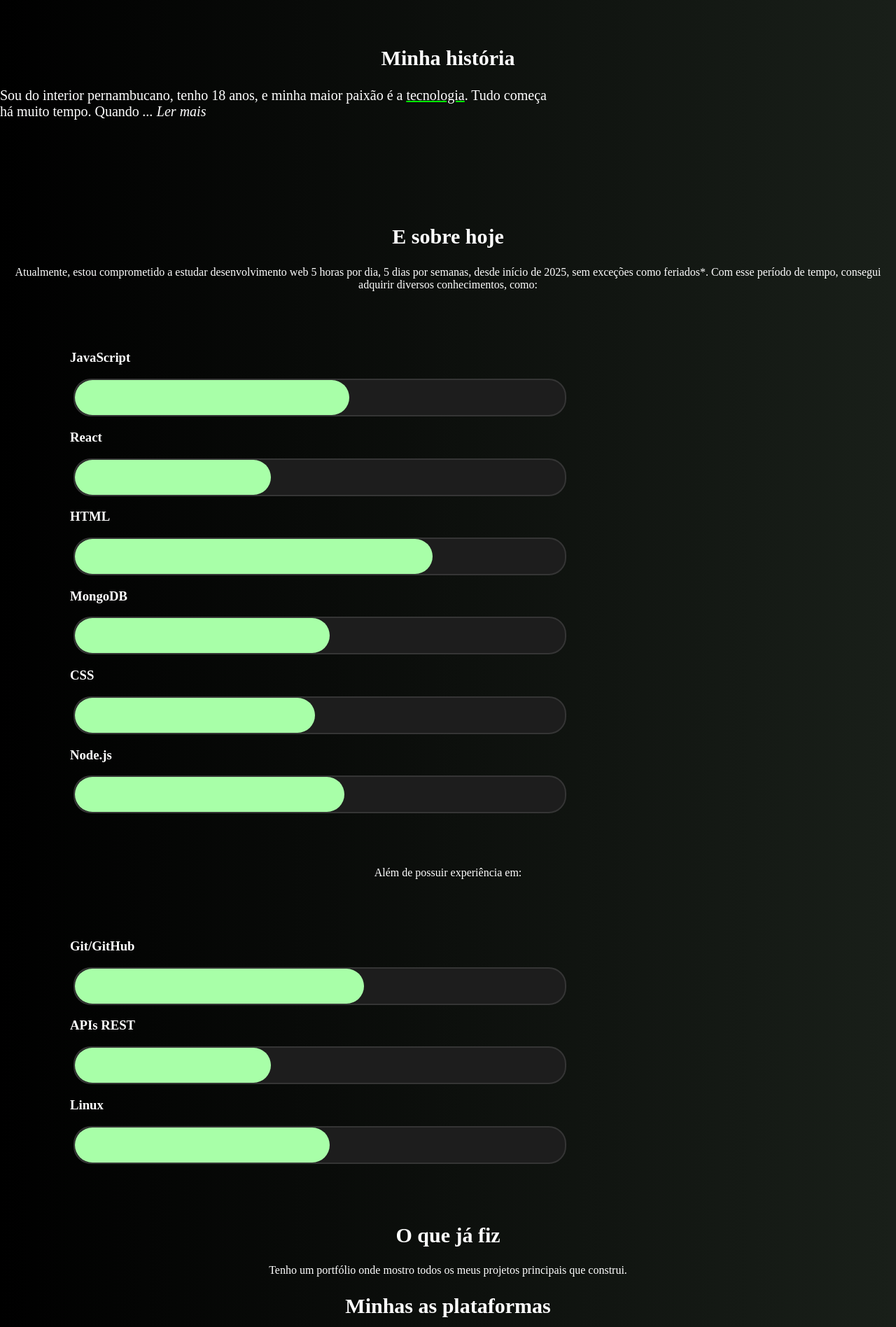
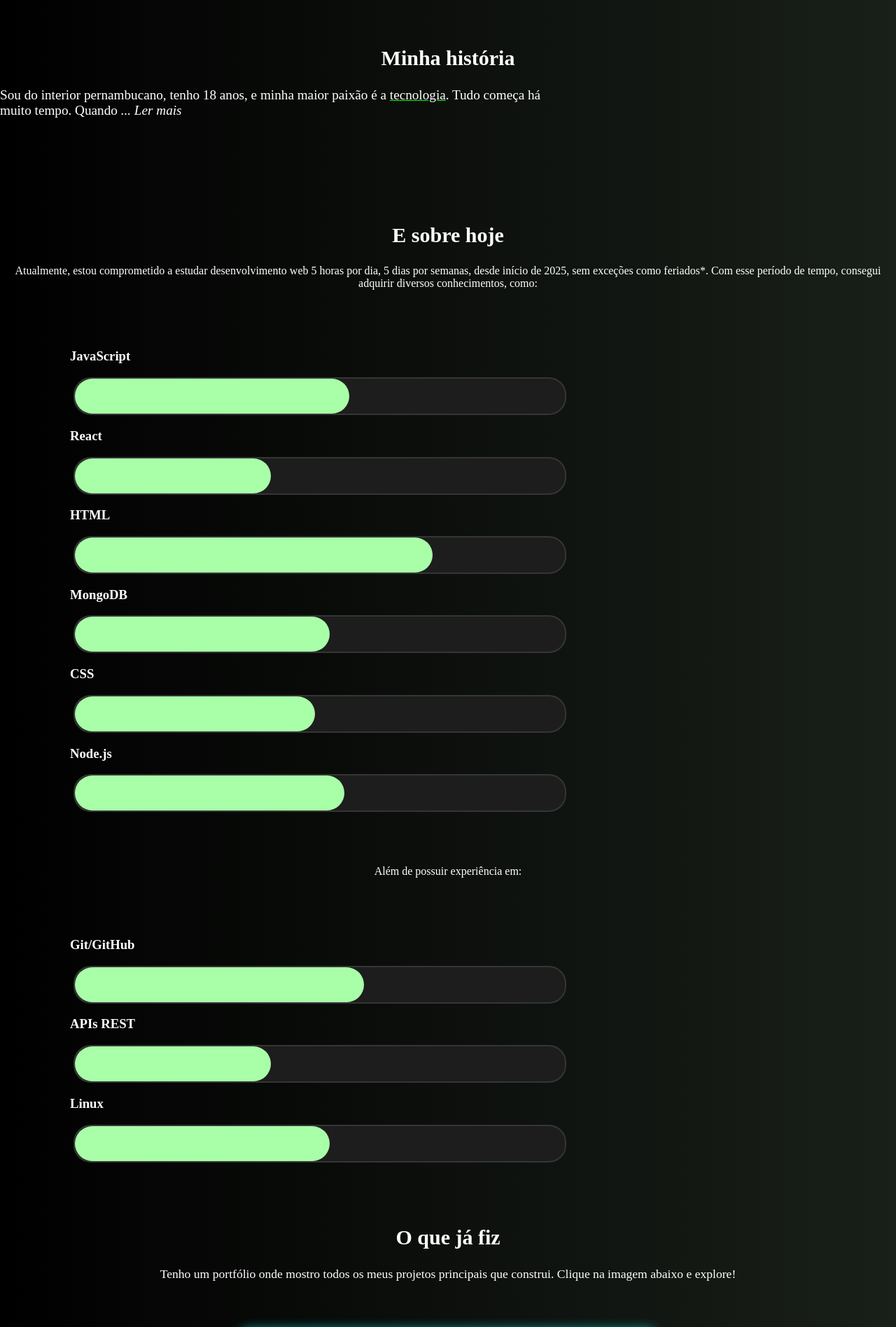
Before and after one commit to venicius8/venicius-dev, a React (Vite) app: page / in a window 1280 px wide. Shown: the part 680-2576 px from the top of the page at 70% size. Built offline with nearby package versions, Linux system fonts and the light colour scheme.

Commit message:
feat: add portfolio acess

```diff
--- a/src/App.jsx
+++ b/src/App.jsx
@@ -2,6 +2,7 @@ import { Header } from "./components/Header.jsx";
 import Styles from "./App.module.css";
 import Story from "./components/Story.jsx";
 import KnowledgeChart from "./components/KnowledgeChart.jsx";
+import WhatIveDone from "./components/whatIveDone.jsx";
 
 function App() {
   return (
@@ -43,14 +44,7 @@ function App() {
         </div>
       </section>
 
-      <section>
-        <h2 id="whatIDid">O que já fiz</h2>
-        <p>
-          Tenho um portfólio onde mostro todos os meus projetos principais que
-          construi.
-        </p>
-        <div className="portfolio"></div>
-      </section>
+      <WhatIveDone></WhatIveDone>
 
       <section>
         <h2 id="platafoms">Minhas as plataformas</h2>
--- /dev/null
+++ b/src/components/whatIveDone.jsx
@@ -0,0 +1,29 @@
+import portfolioImg from "../assets/portfolioImg.png";
+import "../style/whatIveDone.css";
+
+function WhatIveDone() {
+  return (
+    <section id="whatIveDone">
+      <h2>O que já fiz</h2>
+      <p>
+        Tenho um portfólio onde mostro todos os meus projetos principais que
+        construi. Clique na imagem abaixo e explore!
+      </p>
+      <div className="portfolio">
+        <img
+          src={portfolioImg}
+          onClick={() =>
+            window.open(
+              "http://veniciusportfolio.netlify.app",
+              "_blank",
+              "noopener,noreferrer"
+            )
+          }
+          alt="Portfólio"
+        />
+      </div>
+    </section>
+  );
+}
+
+export default WhatIveDone;
--- a/src/style/story.css
+++ b/src/style/story.css
@@ -7,7 +7,7 @@
 }
 
 .storyText p {
-  font-size: 20px;
+  font-size: 1.2rem;
 }
 
 .storyText i {
--- /dev/null
+++ b/src/style/whatIveDone.css
@@ -0,0 +1,21 @@
+#whatIveDone {
+  margin: 30px;
+}
+
+#whatIveDone p {
+  font-size: 1.1rem;
+}
+
+.portfolio img {
+  width: 50vw;
+  max-width: 600px;
+  border: 2px solid rgb(75, 255, 255);
+  box-shadow: 0 0 15px rgb(0, 156, 156);
+  border-radius: 20px;
+  margin: 50px 0;
+  transition: 0.3s;
+}
+
+.portfolio img:hover {
+  scale: 1.04;
+}
```
Also changed, not shown: src/assets/portfolioImg.png (added).
